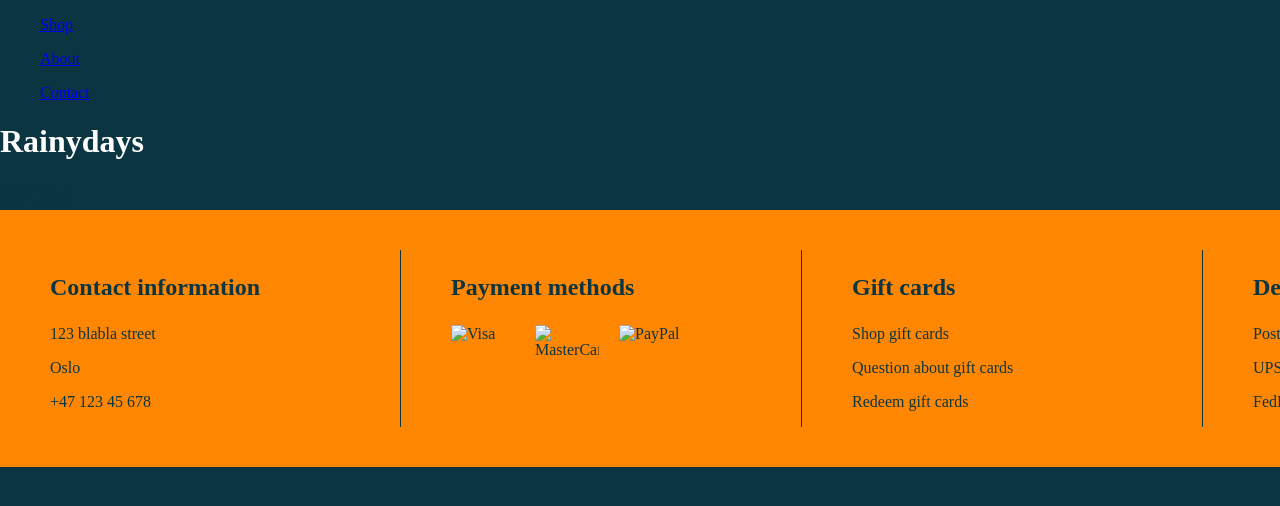
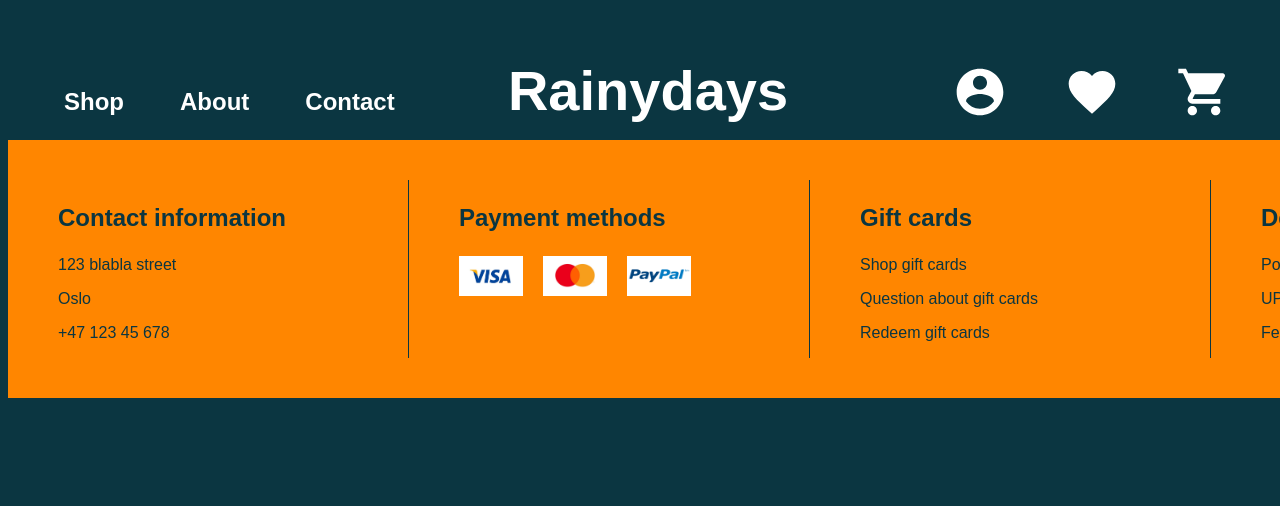
Before and after one commit to MinhBuiCong/Course-assignment-project, a plain HTML site: page About/about.html in a window 1280 px wide. Shown: the top 506 px of the page. Drawn offline with Linux system fonts and the light colour scheme.

Commit message:
fixing navBar

```diff
--- a/About/about.html
+++ b/About/about.html
@@ -19,9 +19,9 @@
             <h1 class="navHeader">Rainydays</h1>
             </div>
             <div class="navIcon">
-            <svg class="navImage"xmlns="http://www.w3.org/2000/svg" height="24" fill="#0B3641"viewBox="0 0 24 24" width="24"><path d="M0 0h24v24H0z" fill="none"/><path d="M12 2C6.48 2 2 6.48 2 12s4.48 10 10 10 10-4.48 10-10S17.52 2 12 2zm0 3c1.66 0 3 1.34 3 3s-1.34 3-3 3-3-1.34-3-3 1.34-3 3-3zm0 14.2c-2.5 0-4.71-1.28-6-3.22.03-1.99 4-3.08 6-3.08 1.99 0 5.97 1.09 6 3.08-1.29 1.94-3.5 3.22-6 3.22z"/></svg>
-            <svg class="navImage" xmlns="http://www.w3.org/2000/svg" viewBox="0 0 24 24" fill="#0B3641" width="18px" height="18px"><path d="M0 0h24v24H0z" fill="none"/><path d="M12 21.35l-1.45-1.32C5.4 15.36 2 12.28 2 8.5 2 5.42 4.42 3 7.5 3c1.74 0 3.41.81 4.5 2.09C13.09 3.81 14.76 3 16.5 3 19.58 3 22 5.42 22 8.5c0 3.78-3.4 6.86-8.55 11.54L12 21.35z"/></svg>
-            <svg class="navImage" xmlns="http://www.w3.org/2000/svg" fill="#0B3641" viewBox="0 0 24 24" width="18px" height="18px"><path d="M0 0h24v24H0z" fill="none"/><path d="M7 18c-1.1 0-1.99.9-1.99 2S5.9 22 7 22s2-.9 2-2-.9-2-2-2zM1 2v2h2l3.6 7.59-1.35 2.45c-.16.28-.25.61-.25.96 0 1.1.9 2 2 2h12v-2H7.42c-.14 0-.25-.11-.25-.25l.03-.12.9-1.63h7.45c.75 0 1.41-.41 1.75-1.03l3.58-6.49c.08-.14.12-.31.12-.48 0-.55-.45-1-1-1H5.21l-.94-2H1zm16 16c-1.1 0-1.99.9-1.99 2s.89 2 1.99 2 2-.9 2-2-.9-2-2-2z"/></svg>
+            <svg class="navImage"xmlns="http://www.w3.org/2000/svg" height="24" fill="#ffffff"viewBox="0 0 24 24" width="24"><path d="M0 0h24v24H0z" fill="none"/><path d="M12 2C6.48 2 2 6.48 2 12s4.48 10 10 10 10-4.48 10-10S17.52 2 12 2zm0 3c1.66 0 3 1.34 3 3s-1.34 3-3 3-3-1.34-3-3 1.34-3 3-3zm0 14.2c-2.5 0-4.71-1.28-6-3.22.03-1.99 4-3.08 6-3.08 1.99 0 5.97 1.09 6 3.08-1.29 1.94-3.5 3.22-6 3.22z"/></svg>
+            <svg class="navImage" xmlns="http://www.w3.org/2000/svg" viewBox="0 0 24 24" fill="#ffffff" width="18px" height="18px"><path d="M0 0h24v24H0z" fill="none"/><path d="M12 21.35l-1.45-1.32C5.4 15.36 2 12.28 2 8.5 2 5.42 4.42 3 7.5 3c1.74 0 3.41.81 4.5 2.09C13.09 3.81 14.76 3 16.5 3 19.58 3 22 5.42 22 8.5c0 3.78-3.4 6.86-8.55 11.54L12 21.35z"/></svg>
+            <svg class="navImage" xmlns="http://www.w3.org/2000/svg" fill="#ffffff" viewBox="0 0 24 24" width="18px" height="18px"><path d="M0 0h24v24H0z" fill="none"/><path d="M7 18c-1.1 0-1.99.9-1.99 2S5.9 22 7 22s2-.9 2-2-.9-2-2-2zM1 2v2h2l3.6 7.59-1.35 2.45c-.16.28-.25.61-.25.96 0 1.1.9 2 2 2h12v-2H7.42c-.14 0-.25-.11-.25-.25l.03-.12.9-1.63h7.45c.75 0 1.41-.41 1.75-1.03l3.58-6.49c.08-.14.12-.31.12-.48 0-.55-.45-1-1-1H5.21l-.94-2H1zm16 16c-1.1 0-1.99.9-1.99 2s.89 2 1.99 2 2-.9 2-2-.9-2-2-2z"/></svg>
             </div>
             </div>
         </header>
@@ -41,9 +41,9 @@
       <div class="section">
         <h3>Payment methods</h3>
         <div class="paymentImage">
-        <img class="footerImage" src="images/Visa.png" alt="Visa">
-        <img class="footerImage"src="images/Mastercard.png" alt="MasterCard">
-        <img class="footerImage"src="images/paypal.png" alt="PayPal">
+        <img class="footerImage" src="../images/Visa.png" alt="Visa">
+        <img class="footerImage"src="../images/Mastercard.png" alt="MasterCard">
+        <img class="footerImage"src="../images/paypal.png" alt="PayPal">
       </div>
       </div>
       <div class="section">
--- a/styles/about.css
+++ b/styles/about.css
@@ -1,17 +1,98 @@
 body {
-    margin: 0;
-    padding: 0;
-    border: 0;
-    background-color: #0B3641;
+  background-color: #0b3641;
+  color: white;
+  width: 100vw;
+  font-family: Arial, Helvetica, sans-serif;
+}
+
+.layout {
+  width: 100vw;
+  margin: auto;
+}
+
+.nav {
+  display: flex;
+  justify-content: space-between;
+}
+
+.navUl {
+  display: flex;
+  margin: 0px;
+  padding: 0px;
+  width: 700px;
+}
+
+.navText {
+  margin-left: 56px;
+  margin-top: 80px;
+  padding: 0px;
+  cursor: pointer;
+  font-weight: bold;
+  font-size: 24px;
+}
+
+a {
+  text-decoration: none;
+  color: white;
+  cursor: pointer;
+}
+
+a:hover {
+  color: #ff8600;
+}
+
+.navIcon {
+  width: 700px;
+  display: flex;
+  flex-direction: row;
+  justify-content: flex-end;
+}
+
+.content {
+  width: 100vw;
+  height: 840px;
+  display: flex;
+  flex-direction: column;
+  align-items: center;
+}
+
+.navHeadline {
+  display: block;
+  align-items: center;
+}
+
+.navHeader {
+  margin: 50px 0px 0px 0px;
+  padding: 0px;
+  align-items: center;
+  border: 0px;
 }
 
 h1 {
-    color: white;
+  font-size: 56px;
+  cursor: pointer;
+}
+
+h1:hover {
+  color: #ff8600;
+  font-size: 64px;
+}
+
+.navImage {
+  width: 56px;
+  height: 56px;
+  margin-top: 56px;
+  margin-right: 56px;
+  cursor: pointer;
+}
+
+.navImage:hover {
+  fill: #ff8600;
 }
 
 .footerContent {
-    background-color: #FF8600;
-    color: #0B3641;
+  background-color: #ff8600;
+  color: #0b3641;
   width: 100vw;
   height: auto;
   display: flex;
@@ -24,10 +105,9 @@ h1 {
   display: flex;
   flex-direction: column;
   margin: 40px 0px 40px 0px;
-    border-right: 1px solid #0B3641;
+  border-right: 1px solid #0b3641;
   padding-right: 50px;
   padding-left: 50px;
-
 }
 
 .paymentImage {
@@ -41,14 +121,12 @@ h1 {
   border: 0px;
   font-size: 16px;
   font-weight: lighter;
-
 }
 
 .footerImage {
   height: 40px;
   width: 64px;
   margin: 0px 20px 0px 0px;
-
 }
 
 .giftCardsText {
@@ -57,7 +135,6 @@ h1 {
   border: 0px;
   font-size: 16px;
   font-weight: lighter;
-
 }
 
 .deliveryPartners {
@@ -71,5 +148,5 @@ h1 {
 h3 {
   font-size: 24px;
   font-weight: bold;
-    width:300px;
+  width: 300px;
 }
```
Lines whose indentation alone changed are shown as unchanged.
